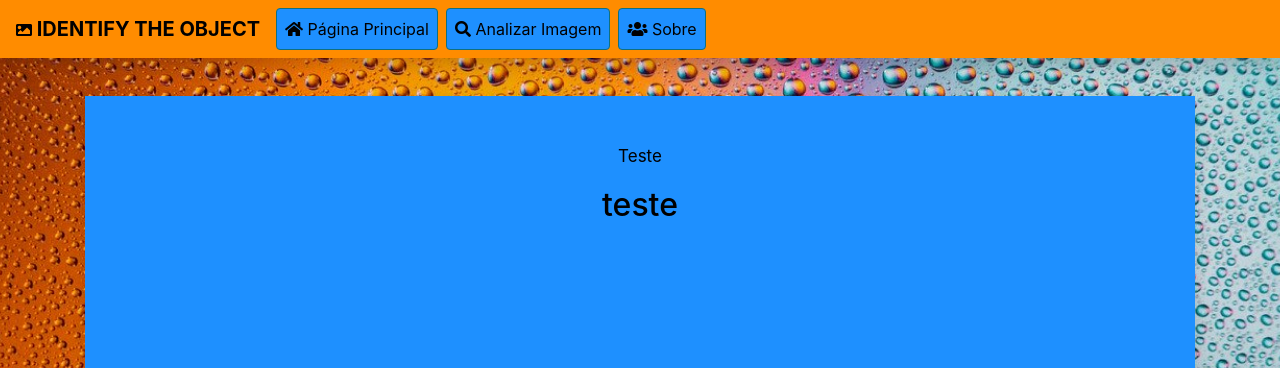
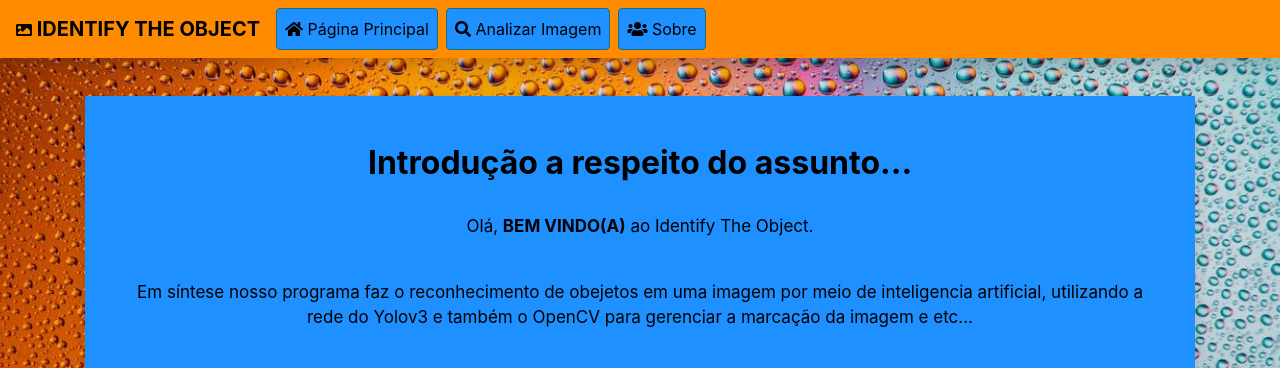
Before and after one commit to Jeremias333/IdentifyTheObject, a Django app: page / in a window 1280 px wide. Shown: the top 368 px of the page. Run offline with Django 3.2, Linux system fonts and the light colour scheme; some libraries are stand-ins or nearby versions.

Commit message:
feat(text): página inicial populada.

```diff
--- a/IdentifyTheObject/main/templates/index.html
+++ b/IdentifyTheObject/main/templates/index.html
@@ -1,7 +1,11 @@
 {% extends './base.html' %}
 {% block content %}
-
-<p>Teste</p>
-<h2>teste</h2>
+{% load static %}
+<h2><b>Introdução a respeito do assunto...</b></h2><br>
+<p>Olá, <b>BEM VINDO(A)</b> ao Identify The Object.</p><br>
+<p>Em síntese nosso programa faz o reconhecimento de obejetos em uma imagem por meio de inteligencia
+artificial, utilizando a rede do Yolov3 e também o OpenCV para gerenciar a marcação da imagem e etc...</p><br>
+<img src="{% static 'img/exemple.jpg' %}" class="img-responsive" height="600px" width="800px"><br><br>
+<p>Inicie sua aventura clicando em <b>"Analizar Imagem"</b></p>
 
 {% endblock %}
```
